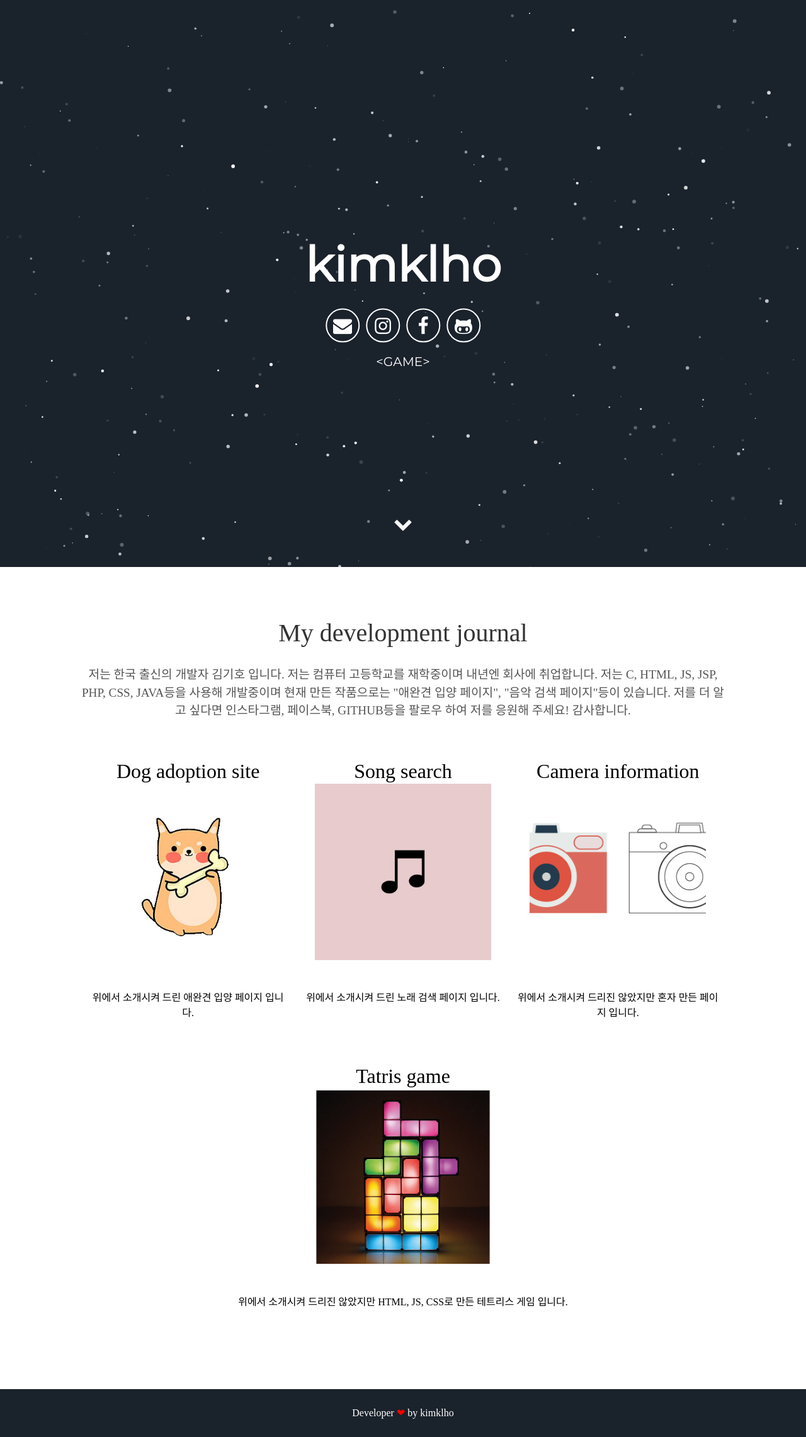
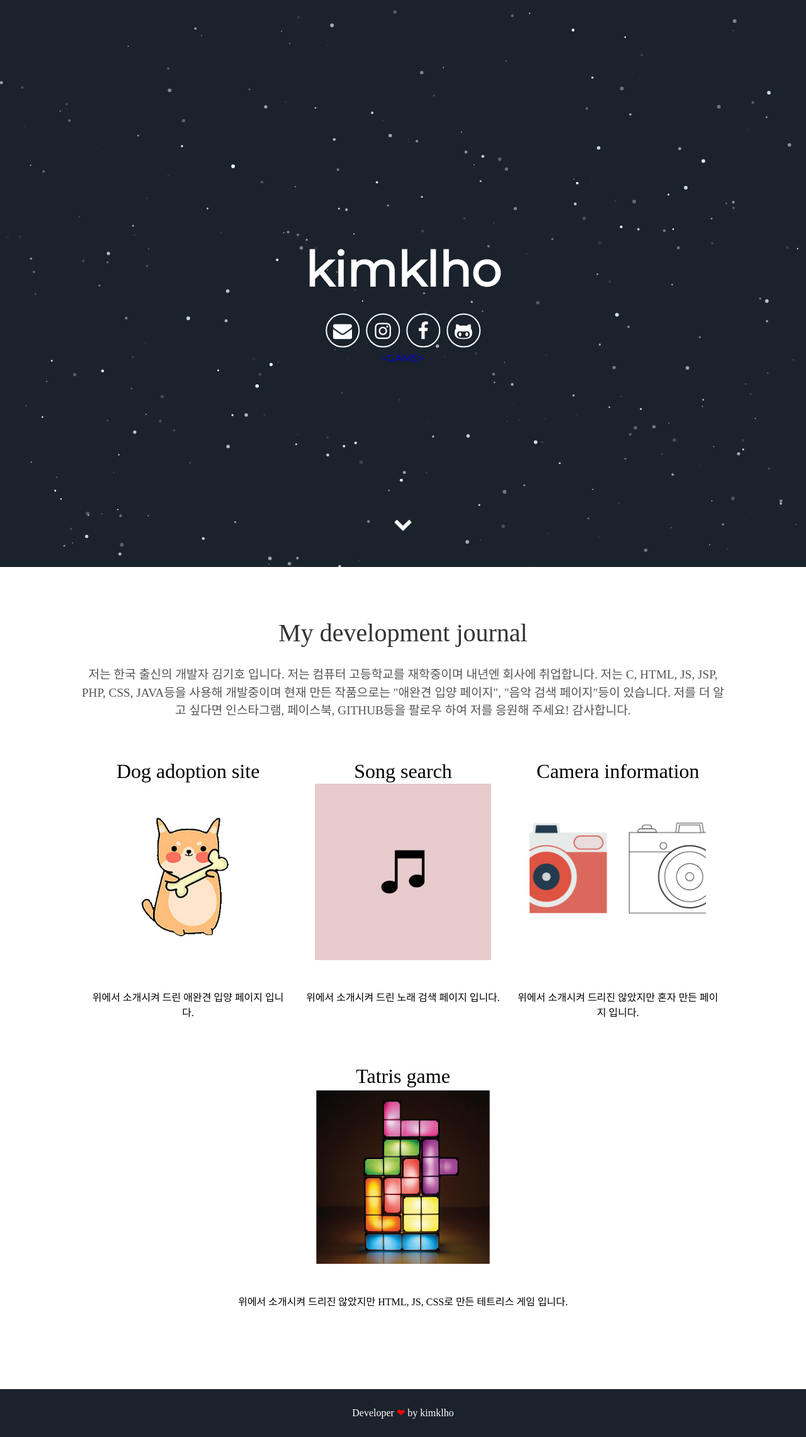
Before and after one commit to kimklho/kimklho.github.io, a Jekyll site: the page built from index.html, in a window 1280 px wide. Shown: the whole page at 63% size. Built offline with Jekyll 4.4.1, drawn with Linux system fonts in a browser that asks for light colours; some web fonts are replaced.

Commit message:
Update header.html

```diff
--- a/_includes/header.html
+++ b/_includes/header.html
@@ -18,8 +18,9 @@
         <a aria-label="My Github" target="_blank" href="https://github.com/kimklho"><i class="icon fa fa-github-alt" aria-hidden="true"></i></a>
         {% endif %}
       </div>
+      <a href="https://kimkihoqn.github.io/" target="_blank">&lt;GAME&gt;</a>
       <div class="header-links">
-        <a class="link" href="https://kimkihoqn.github.io/" data-scroll target="_blank">&lt;GAME&gt;</a>
+        <!-- <a class="link" href="#about" data-scroll>About Me</a> -->
       </div>
   </div>
   <a class="down" href="#about" data-scroll><i class="icon fa fa-chevron-down" aria-hidden="true"></i></a>
```
